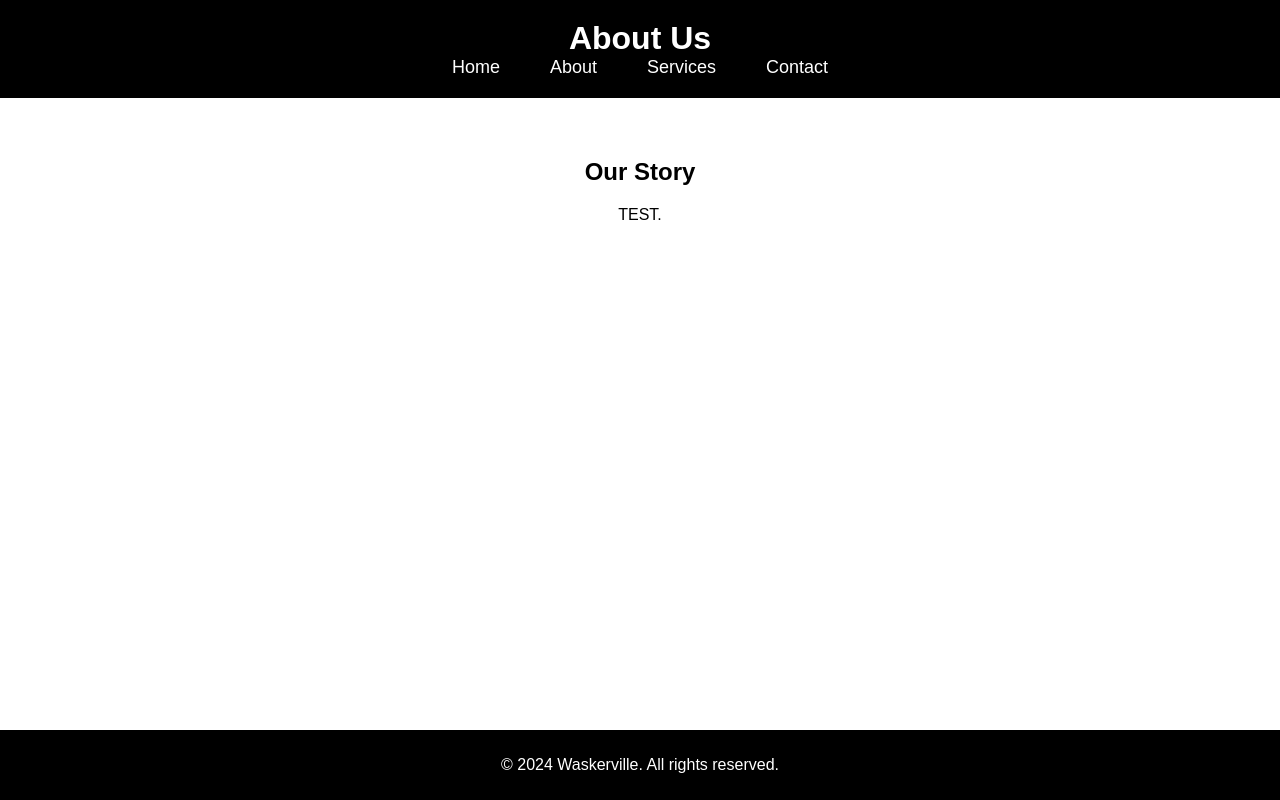
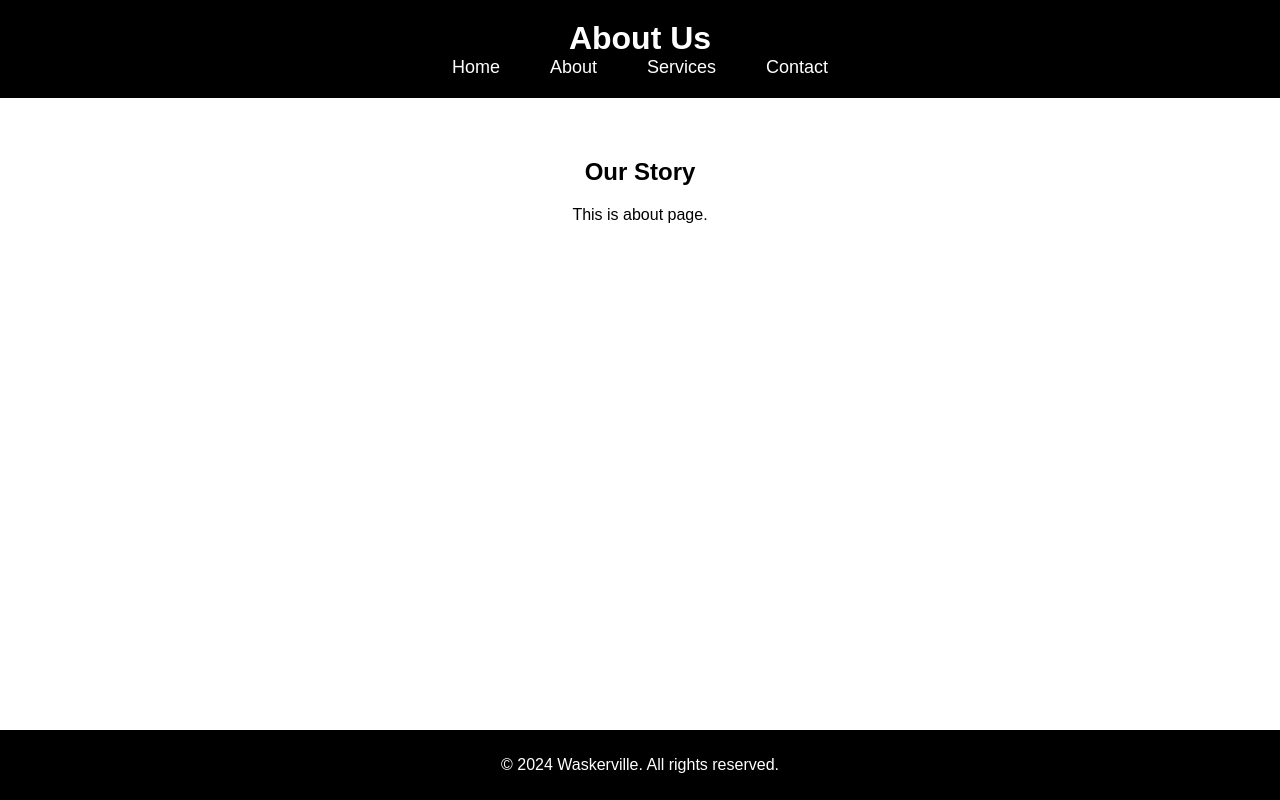
Before and after one commit to ElvinWasker/waskerville2.git.io, a plain HTML site: page about.html in a window 1280 px wide. Drawn offline with Linux system fonts and the light colour scheme.

Commit message:
Update about.html

```diff
--- a/about.html
+++ b/about.html
@@ -21,7 +21,7 @@
 
     <main>
         <h2>Our Story</h2>
-        <p>TEST.</p>
+        <p>This is about page.</p>
     </main>
 
     <footer>
```
